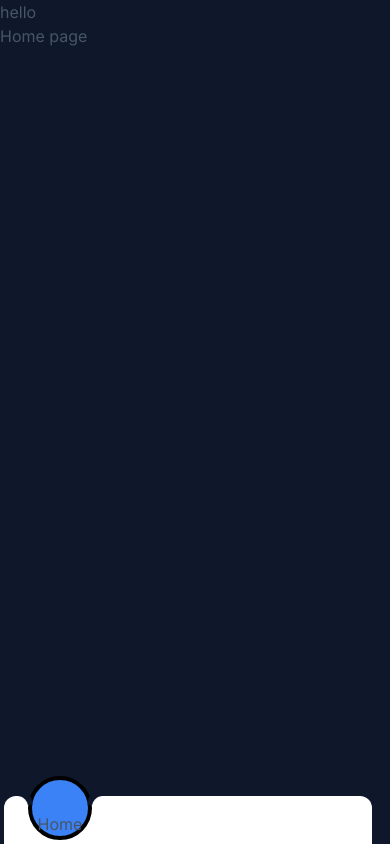
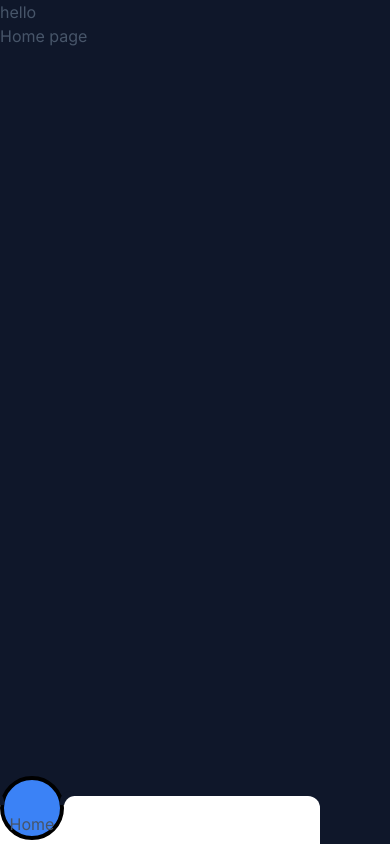
Before and after one commit to ahmadou5/Beta, a Next.js app: page / in a window 390 px wide. Built offline with nearby package versions, Linux system fonts and the light colour scheme.

Commit message:
'initialisatio==3t66'

```diff
--- a/src/app/page.js
+++ b/src/app/page.js
@@ -38,7 +38,7 @@ export default function Home() {
       {view ()}
     </div>
     <div className=" mb-0 ml-0 mr-0 bg-transparent fixed bottom-0">
-    <div className="bg-white max-h-[4.4rem] px-6 ml-1 mr-1 rounded-t-xl lg:hidden md:hidden">
+    <div className="bg-white max-h-[4.4rem] px-auto ml-auto mr-auto rounded-t-xl lg:hidden md:hidden">
       <ul className="flex relative">
 
           <span className={`bg-blue-500 border-4 duration-500 ${Menus[active].dis} border-black h-16 w-16 absolute rounded-full -top-5`}>
```
